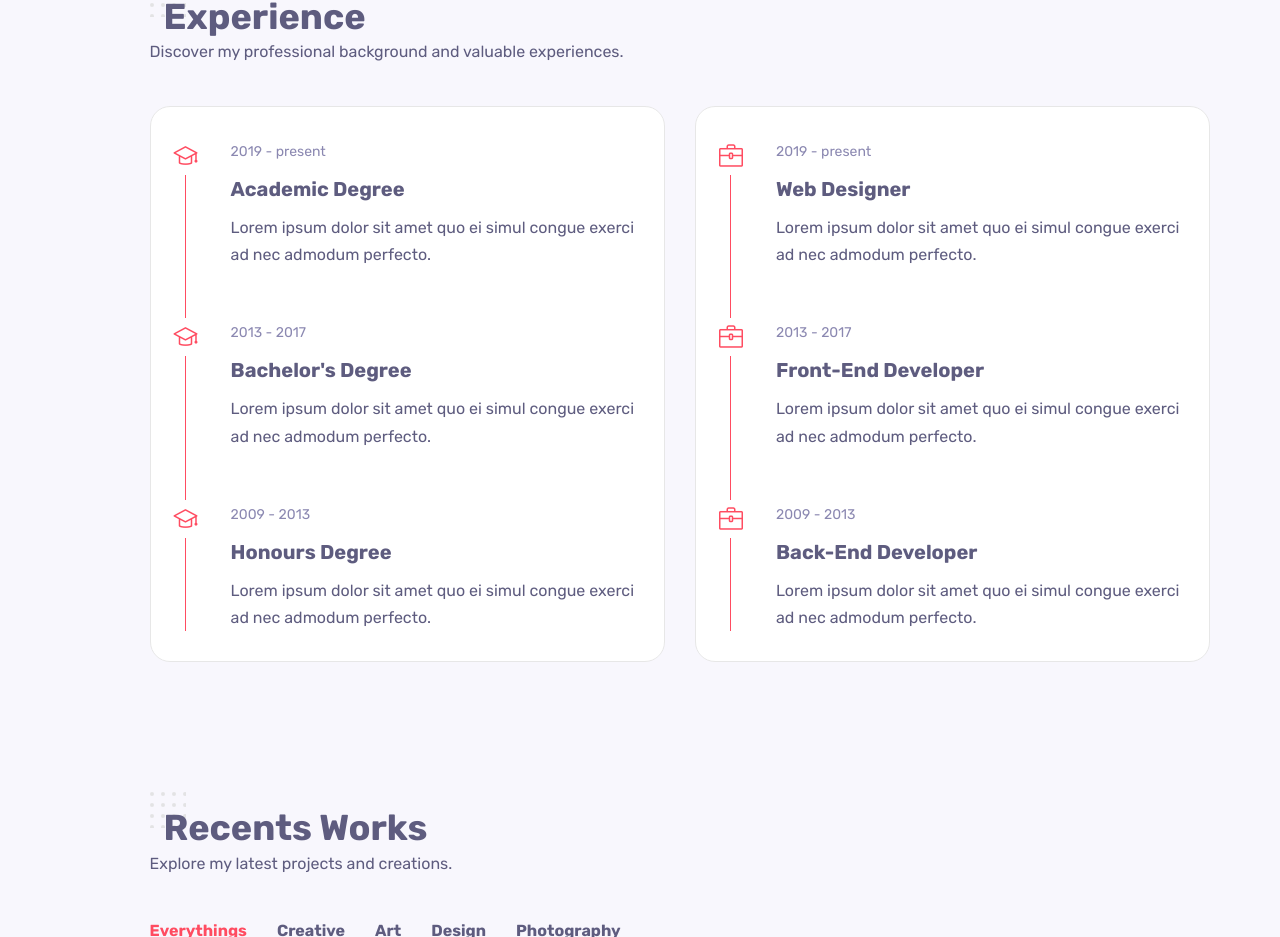
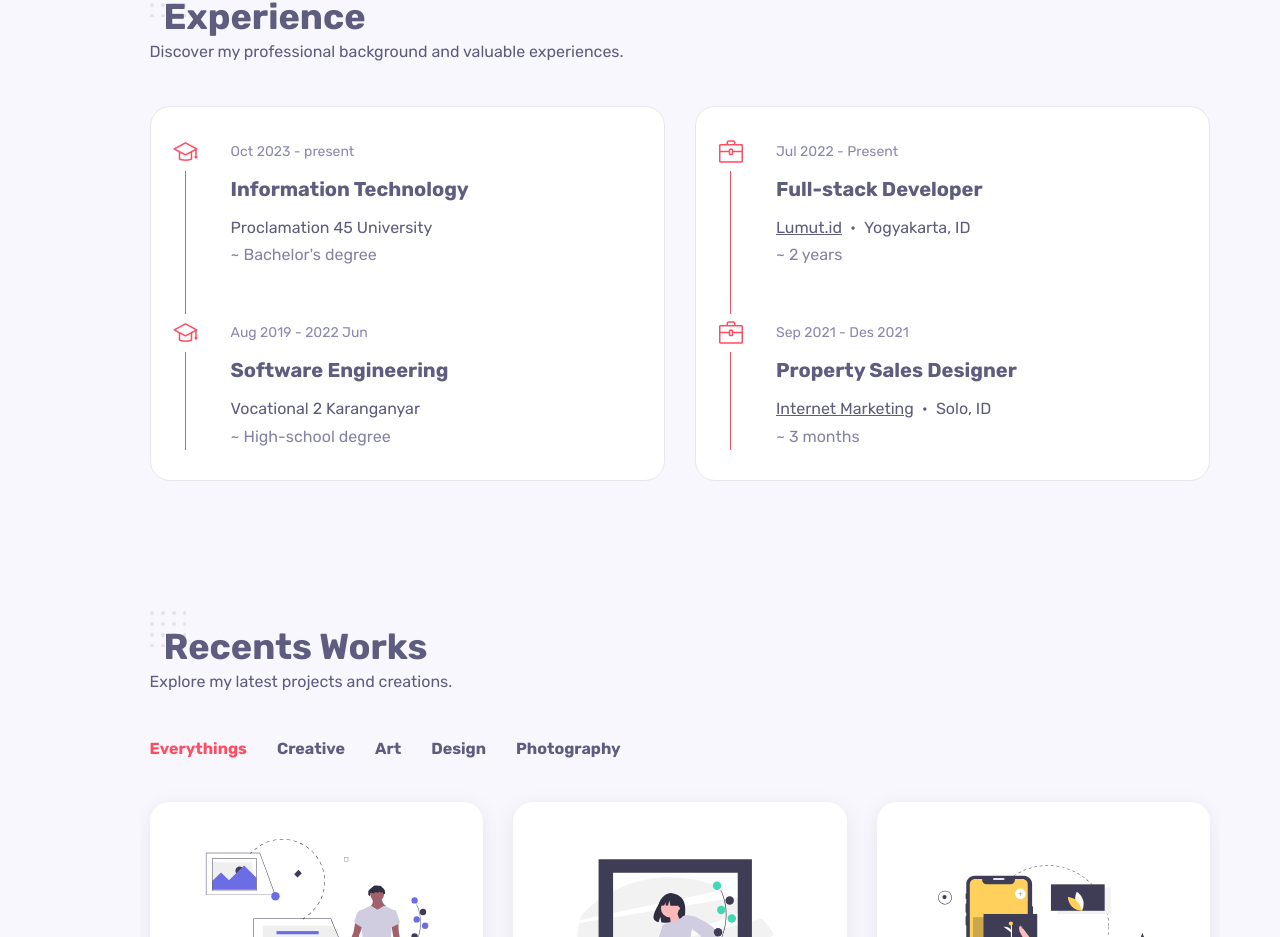
Before and after one commit to dwi-wijaya/portfolio-react, a React (Vite) app: page / in a window 1280 px wide. Shown: the part 2754-3691 px from the top of the page. Built offline with nearby package versions, Linux system fonts and the light colour scheme.

Commit message:
style: redesign experience compoenent

```diff
--- a/src/components/resume/Card.jsx
+++ /dev/null
@@ -1,14 +0,0 @@
-import React from "react";
-
-const Card = (props) => {
-  return (
-    <div className="timeline__item">
-      <i className={props.icon}></i>
-      <span className="timeline__date">{props.year}</span>
-      <h3 className="timeline__title">{props.title}</h3>
-      <p className="timeline__text">{props.desc}</p>
-    </div>
-  );
-};
-
-export default Card;
--- a/src/components/resume/Data.jsx
+++ b/src/components/resume/Data.jsx
@@ -2,49 +2,42 @@ const Data = [
     {
         id: 1,
         category: "education",
-        icon: "icon-graduation",
-        year: "2019 - present",
-        title: "Academic Degree",
+        year: "Oct 2023 - present",
+        title: "Proclamation 45 University",
+        major: 'Information Technology',
+        degree: "Bachelor's degree",
+        location: 'Yogyakarta, ID',
         desc: "Lorem ipsum dolor sit amet quo ei simul congue exerci     ad nec admodum perfecto.",
     },
     {
         id: 2,
         category: "education",
-        icon: "icon-graduation",
-        year: "2013 - 2017",
-        title: "Bachelor's Degree",
+        year: "Aug 2019 - 2022 Jun",
+        location: 'Center Java, ID',
+        major: 'Software Engineering',
+        degree: 'High-school degree',
+        title: "Vocational 2 Karanganyar",
+        duration: '3 years',
         desc: "Lorem ipsum dolor sit amet quo ei simul congue exerci     ad nec admodum perfecto.",
     },
     {
         id: 3,
-        category: "education",
-        icon: "icon-graduation",
-        year: "2009 - 2013",
-        title: "Honours Degree",
+        category: "experience",
+        year: "Jul 2022 - Present",
+        location: 'Yogyakarta, ID',
+        company: "Lumut.id",
+        position: 'Full-stack Developer',
+        duration: '2 years',
         desc: "Lorem ipsum dolor sit amet quo ei simul congue exerci     ad nec admodum perfecto.",
     },
     {
         id: 4,
         category: "experience",
-        icon: "icon-briefcase",
-        year: "2019 - present",
-        title: "Web Designer",
-        desc: "Lorem ipsum dolor sit amet quo ei simul congue exerci     ad nec admodum perfecto.",
-    },
-    {
-        id: 5,
-        category: "experience",
-        icon: "icon-briefcase",
-        year: "2013 - 2017",
-        title: "Front-End Developer",
-        desc: "Lorem ipsum dolor sit amet quo ei simul congue exerci     ad nec admodum perfecto.",
-    },
-    {
-        id: 6,
-        category: "experience",
-        icon: "icon-briefcase",
-        year: "2009 - 2013",
-        title: "Back-End Developer",
+        year: "Sep 2021 - Des 2021",
+        location: 'Solo, ID',
+        company: "Internet Marketing",
+        position: 'Property Sales Designer',
+        duration: '3 months',
         desc: "Lorem ipsum dolor sit amet quo ei simul congue exerci     ad nec admodum perfecto.",
     },
 ];
--- a/src/components/resume/Resume.jsx
+++ b/src/components/resume/Resume.jsx
@@ -1,48 +1,55 @@
-import React from 'react';
-import './resume.css'
-import Data from './Data'
-import Card from './Card';
+import React from "react";
+import "./resume.css";
+import Data from "./Data";
+
 const Resume = () => {
   return (
     <section data-section className="resume container section" id="resume">
       <div className="section__title__wrapper">
         <h2 className="section__title">Experience</h2>
       </div>
-      <p className='section__subtitle'>Discover my professional background and valuable experiences.</p>
+      <p className="section__subtitle">
+        Discover my professional background and valuable experiences.
+      </p>
 
       <div className="resume__container grid">
         <div className="timeline grid">
           {Data.map((val, id) => {
-            if (val.category === 'education') {
+            if (val.category === "education") {
               return (
-                <Card
-                  key={id}
-                  icon={val.icon}
-                  year={val.year}
-                  title={val.title}
-                  desc={val.desc}
-                />
-              )
+                <div key={id} className="timeline__item">
+                  <i className="icon-graduation"></i>
+                  <span className="timeline__date">{val.year}</span>
+                  <h3 className="timeline__title">{val.major}</h3>
+                  <p className="timeline__text">{val.title}</p>
+                  <p className="timeline__degree">~ {val.degree}</p>
+                </div>
+              );
             }
           })}
         </div>
         <div className="timeline grid">
           {Data.map((val, id) => {
-            if (val.category === 'experience') {
+            if (val.category === "experience") {
               return (
-                <Card
-                  key={id}
-                  icon={val.icon}
-                  year={val.year}
-                  title={val.title}
-                  desc={val.desc}
-                />
-              )
+                <div key={id} className="timeline__item">
+                  <i className="icon-briefcase"></i>
+                  <span className="timeline__date">{val.year}</span>
+                  <h3 className="timeline__title">{val.position}</h3>
+                  <div className="timeline__work-wrapper">
+                    <a href="" className="timeline__text timeline__company">
+                      {val.company}
+                    </a>
+                    <span>•</span> {val.location}
+                  </div>
+                    <p className="timeline__duration">~ {val.duration}</p>
+                </div>
+              );
             }
           })}
         </div>
       </div>
     </section>
-  )
-}
-export default Resume
+  );
+};
+export default Resume;
--- a/src/components/resume/resume.css
+++ b/src/components/resume/resume.css
@@ -31,12 +31,23 @@
     left: 0.25rem;
     top: 0;
 }
-
+.timeline__work-wrapper{
+    display: flex;
+    gap: .5rem;
+}
+.timeline__company{
+    text-decoration: none;
+    color: var(--text-color);
+    text-decoration: underline;
+}
+.timeline__duration,.timeline__degree{
+    color: var(--text-secondary);
+}
 .timeline .icon-briefcase,
 .timeline .icon-graduation {
     position: absolute;
     left: -0.4375rem;
-    top: 0;
+    top: -4px;
     font-size: var(--h2-font-size);
     color: var(--first-color);
     background-color: var(--container-color);
@@ -58,6 +69,9 @@
     }
 }
 @media screen and (max-width: 768px){
+    .timeline__item{
+        padding-left: 2.125rem;
+    }
     .resume__container{
         grid-template-columns: repeat(1,1fr);
     }
```
